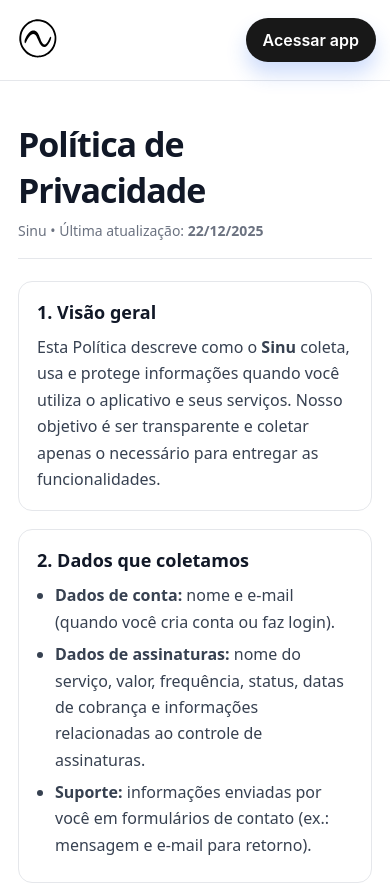
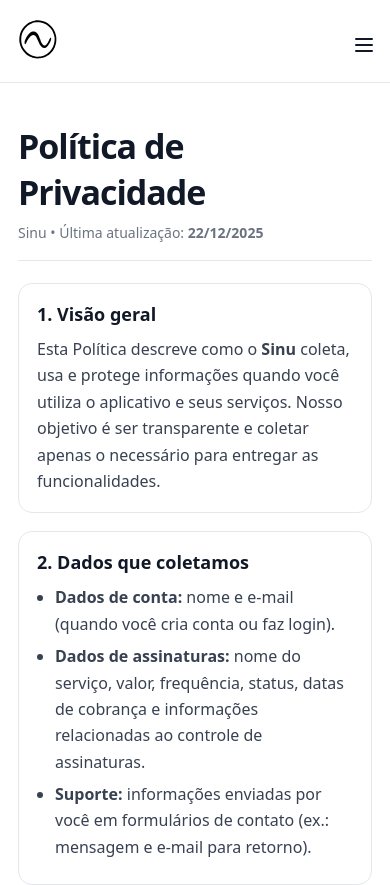
Before and after one commit to Felipe-FCampos/sinu-institucional, a React (Vite) app: page /security in a window 390 px wide. Shown: the top 885 px of the page. Built offline with nearby package versions, Linux system fonts and the light colour scheme.

Commit message:
sidebar menu

```diff
--- a/src/App.css
+++ b/src/App.css
@@ -144,12 +144,62 @@ a{ color: inherit; text-decoration: none; }
 }
 .footer-inner{ display:flex; justify-content:space-between; gap: 12px; flex-wrap: wrap; }
 
+.hamburger-btn {
+  display: none;
+  background: none;
+  border: none;
+  cursor: pointer;
+  padding: 0;
+  color: var(--text);
+}
+
+.mobile-menu-overlay {
+  position: fixed;
+  top: 0;
+  left: 0;
+  width: 100%;
+  height: 100vh;
+  background: rgba(0, 0, 0, 0.5);
+  z-index: 20;
+  display: flex;
+  justify-content: flex-end;
+}
+
+.mobile-nav {
+  background: var(--bg);
+  width: 80%;
+  max-width: 300px;
+  padding: 24px;
+  display: flex;
+  flex-direction: column;
+  gap: 18px;
+}
+
+.mobile-nav a {
+  font-size: 18px;
+  font-weight: 500;
+  color: var(--muted);
+}
+
+.customColor {
+  color: white !important;
+}
+
+.mobile-nav a:hover {
+  color: var(--text);
+}
+
+.mobile-nav .btn {
+  margin-top: 12px;
+}
+
 @media (max-width: 900px){
   .hero-grid{ grid-template-columns: 1fr; }
   .grid-3, .steps{ grid-template-columns: 1fr; }
   .kpis{ grid-template-columns: 1fr; }
   .faq{ grid-template-columns: 1fr; }
-  .nav{ display:none; }
+  .nav, .header-actions { display:none; }
+  .hamburger-btn { display: block; max-width: 24px; }
 }
 
 .support-form {
--- /dev/null
+++ b/src/components/MobileMenu.tsx
@@ -0,0 +1,26 @@
+import { Link } from 'react-router-dom';
+
+type MobileMenuProps = {
+  isOpen: boolean;
+  onClose: () => void;
+};
+
+export default function MobileMenu({ isOpen, onClose }: MobileMenuProps) {
+  if (!isOpen) {
+    return null;
+  }
+
+  return (
+    <div className="mobile-menu-overlay" onClick={onClose}>
+      <nav className="mobile-nav" onClick={(e) => e.stopPropagation()}>
+        <Link to="#como-funciona" onClick={onClose}>Como funciona</Link>
+        <Link to="#recursos" onClick={onClose}>Recursos</Link>
+        <Link to="/security" onClick={onClose}>Segurança</Link>
+        <Link to="#faq" onClick={onClose}>FAQ</Link>
+        <Link className="btn btn-primary customColor" to="https://sinuapp.netlify.app" onClick={onClose}>
+          Acessar app
+        </Link>
+      </nav>
+    </div>
+  );
+}
--- a/src/components/header.tsx
+++ b/src/components/header.tsx
@@ -1,12 +1,19 @@
-import { Link } from 'react-router-dom'
-import Logo from '../assets/icons/logo'
+import { useState } from 'react';
+import { Link } from 'react-router-dom';
+import Logo from '../assets/icons/logo';
+import HamburgerIcon from './icons/HamburgerIcon';
+import MobileMenu from './MobileMenu';
 
 export default function Header() {
+  const [isMenuOpen, setIsMenuOpen] = useState(false);
+
   return (
     <header className="header">
       <div className="container header-inner">
         <div className="brand">
-            <Link to="/"><Logo /></Link>
+          <Link to="/">
+            <Logo />
+          </Link>
         </div>
         <nav className="nav">
           <Link to="#como-funciona">Como funciona</Link>
@@ -14,8 +21,16 @@ export default function Header() {
           <Link to="/security">Segurança</Link>
           <Link to="#faq">FAQ</Link>
         </nav>
-          <Link className="btn btn-primary" to="https://sinuapp.netlify.app">Acessar app</Link>
+        <div className="header-actions">
+          <Link className="btn btn-primary" to="https://sinuapp.netlify.app">
+            Acessar app
+          </Link>
         </div>
+        <button className="hamburger-btn" onClick={() => setIsMenuOpen(true)}>
+          <HamburgerIcon />
+        </button>
+      </div>
+      <MobileMenu isOpen={isMenuOpen} onClose={() => setIsMenuOpen(false)} />
     </header>
-  )
+  );
 }
--- /dev/null
+++ b/src/components/icons/HamburgerIcon.tsx
@@ -0,0 +1,19 @@
+export default function HamburgerIcon() {
+  return (
+    <svg
+      width="24"
+      height="24"
+      viewBox="0 0 24 24"
+      fill="none"
+      xmlns="http://www.w3.org/2000/svg"
+    >
+      <path
+        d="M4 6H20M4 12H20M4 18H20"
+        stroke="currentColor"
+        strokeWidth="2"
+        strokeLinecap="round"
+        strokeLinejoin="round"
+      />
+    </svg>
+  );
+}
```
Lines whose indentation alone changed are shown as unchanged.
